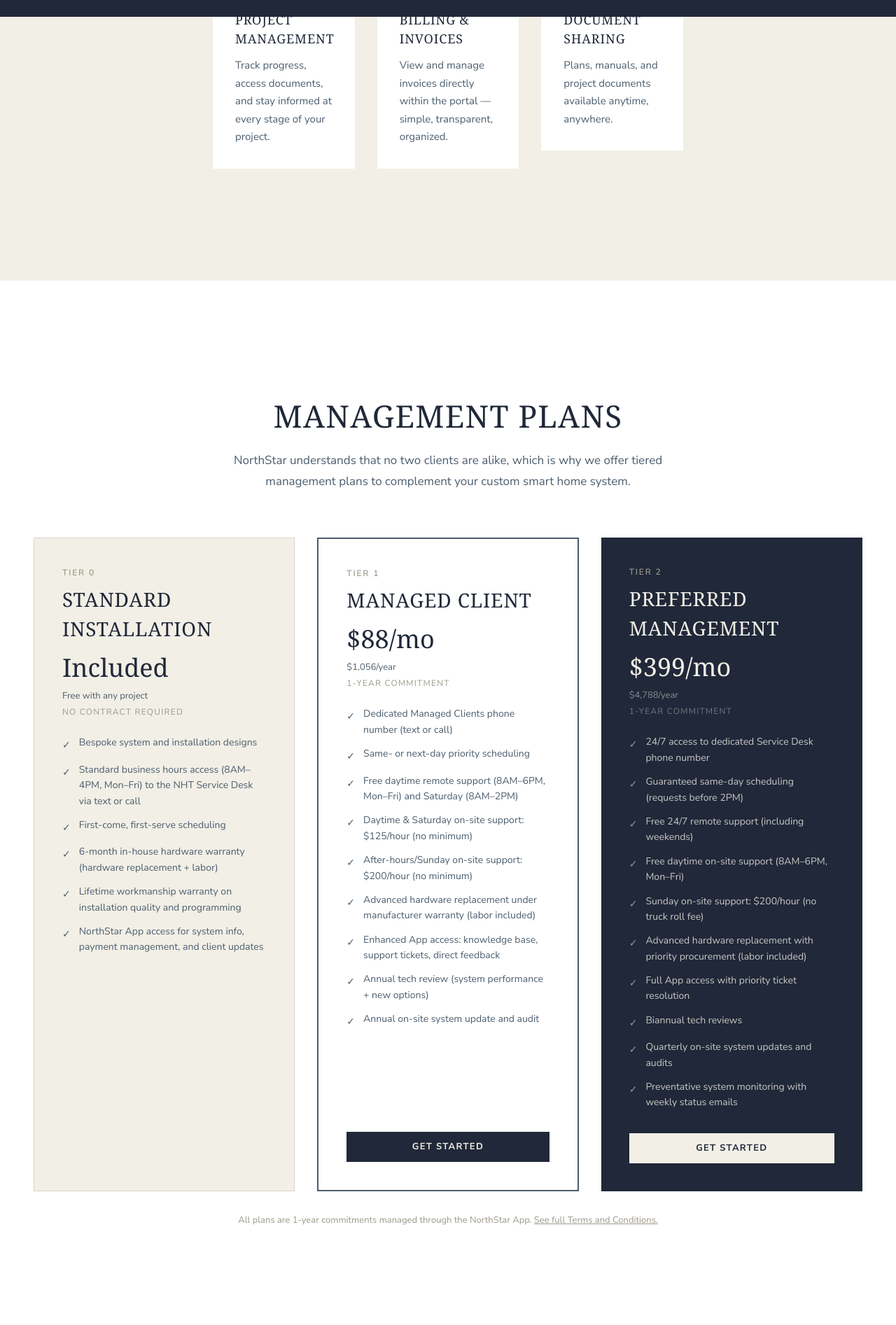
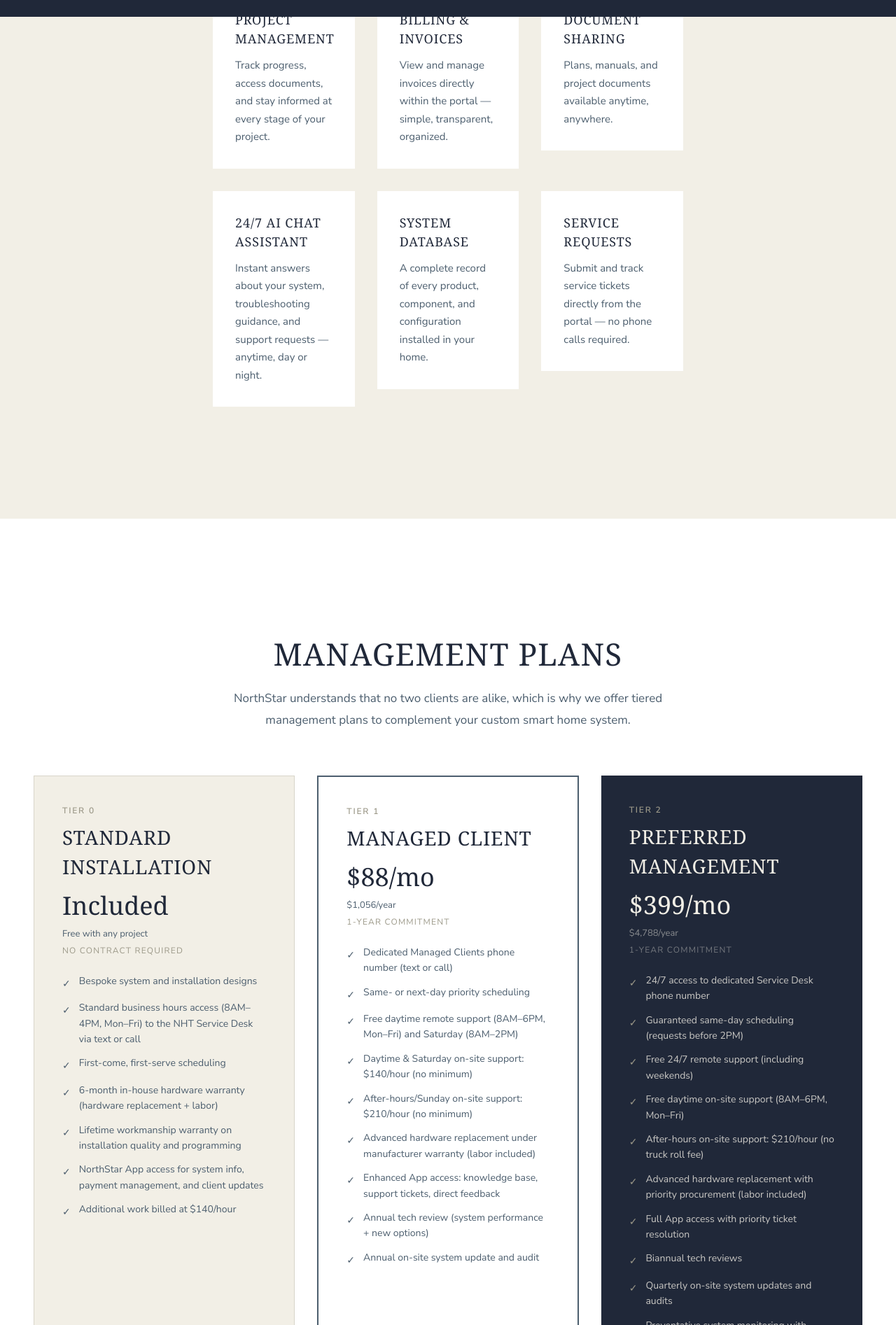
Before and after one commit to Northstarhometechwebsite/northstar-web, a Next.js app: page /connect in a window 1280 px wide. Shown: the part 776-2669 px from the top of the page at 70% size. Built offline with nearby package versions, Linux system fonts and the light colour scheme; a web font is replaced by a local one.

Commit message:
Update portal cards (6 total), remove COMING SOON, fix management plan pricing

```diff
--- a/src/app/connect/page.tsx
+++ b/src/app/connect/page.tsx
@@ -42,7 +42,7 @@
             </p>
           </SectionReveal>
 
-          <div className="grid grid-cols-1 md:grid-cols-3 gap-8 text-left">
+          <div className="grid grid-cols-1 md:grid-cols-2 lg:grid-cols-3 gap-8 text-left">
             {[
               {
                 title: "Project Management",
@@ -55,6 +55,18 @@
               {
                 title: "Document Sharing",
                 body: "Plans, manuals, and project documents available anytime, anywhere.",
+              },
+              {
+                title: "24/7 AI Chat Assistant",
+                body: "Instant answers about your system, troubleshooting guidance, and support requests — anytime, day or night.",
+              },
+              {
+                title: "System Database",
+                body: "A complete record of every product, component, and configuration installed in your home.",
+              },
+              {
+                title: "Service Requests",
+                body: "Submit and track service tickets directly from the portal — no phone calls required.",
               },
             ].map((item, i) => (
               <SectionReveal key={item.title} delay={i * 0.1}>
@@ -192,8 +204,7 @@
             <div className="lg:col-span-2">
               <SectionReveal>
                 <p className="font-body text-[12px] font-semibold uppercase tracking-[0.2em] text-warm-taupe mb-4">
-                  {/* TODO: Ask Chris — COMING SOON or NOW AVAILABLE */}
-                  COMING SOON
+
                 </p>
                 <h2 className="font-forum text-cream text-[36px] lg:text-[52px] tracking-[0.03em] uppercase leading-[1.1] mb-4">
                   Your Home, At Your Command
--- a/src/app/terms/page.tsx
+++ b/src/app/terms/page.tsx
@@ -168,6 +168,7 @@
                     <li>6-month in-house hardware warranty covering hardware replacement and labor</li>
                     <li>Lifetime workmanship warranty on installation quality and programming</li>
                     <li>Access to the NorthStar App for system information (WiFi/surveillance logins), payment management, and client updates</li>
+                    <li>Additional work billed at $140/hour</li>
                   </ul>
                 </div>
 
@@ -188,7 +189,7 @@
                   <ul className="space-y-2 text-slate-blue list-disc list-inside mb-6">
                     <li>Free daytime and Saturday remote support</li>
                     <li>Daytime and Saturday on-site support: $140/hour (1-hour minimum)</li>
-                    <li>After-hours and Sunday on-site support: $200/hour (1-hour minimum)</li>
+                    <li>After-hours and Sunday on-site support: $210/hour (1-hour minimum)</li>
                   </ul>
 
                   <h4 className="font-body font-semibold text-deep-navy text-[14px] uppercase tracking-[0.1em] mt-6 mb-3">Hardware &amp; Warranty</h4>
@@ -235,7 +236,7 @@
                   <ul className="space-y-2 text-slate-blue list-disc list-inside mb-6">
                     <li>Free 24/7 remote support including weekends</li>
                     <li>Free daytime on-site support (8AM–6PM, Monday–Friday)</li>
-                    <li>Sunday on-site support: $200/hour (1-hour minimum, no truck roll fee)</li>
+                    <li>After-hours on-site support: $210/hour (1-hour minimum, no truck roll fee)</li>
                   </ul>
 
                   <h4 className="font-body font-semibold text-deep-navy text-[14px] uppercase tracking-[0.1em] mt-6 mb-3">Hardware &amp; Warranty</h4>
--- a/src/content/management-plans.ts
+++ b/src/content/management-plans.ts
@@ -31,6 +31,7 @@
       { text: "6-month in-house hardware warranty (hardware replacement + labor)" },
       { text: "Lifetime workmanship warranty on installation quality and programming" },
       { text: "NorthStar App access for system info, payment management, and client updates" },
+      { text: "Additional work billed at $140/hour" },
     ],
   },
   {
@@ -45,8 +46,8 @@
       { text: "Dedicated Managed Clients phone number (text or call)" },
       { text: "Same- or next-day priority scheduling" },
       { text: "Free daytime remote support (8AM–6PM, Mon–Fri) and Saturday (8AM–2PM)" },
-      { text: "Daytime & Saturday on-site support: $125/hour (no minimum)" },
-      { text: "After-hours/Sunday on-site support: $200/hour (no minimum)" },
+      { text: "Daytime & Saturday on-site support: $140/hour (no minimum)" },
+      { text: "After-hours/Sunday on-site support: $210/hour (no minimum)" },
       { text: "Advanced hardware replacement under manufacturer warranty (labor included)" },
       { text: "Enhanced App access: knowledge base, support tickets, direct feedback" },
       { text: "Annual tech review (system performance + new options)" },
@@ -67,7 +68,7 @@
       { text: "Guaranteed same-day scheduling (requests before 2PM)" },
       { text: "Free 24/7 remote support (including weekends)" },
       { text: "Free daytime on-site support (8AM–6PM, Mon–Fri)" },
-      { text: "Sunday on-site support: $200/hour (no truck roll fee)" },
+      { text: "After-hours on-site support: $210/hour (no truck roll fee)" },
       { text: "Advanced hardware replacement with priority procurement (labor included)" },
       { text: "Full App access with priority ticket resolution" },
       { text: "Biannual tech reviews" },
```
